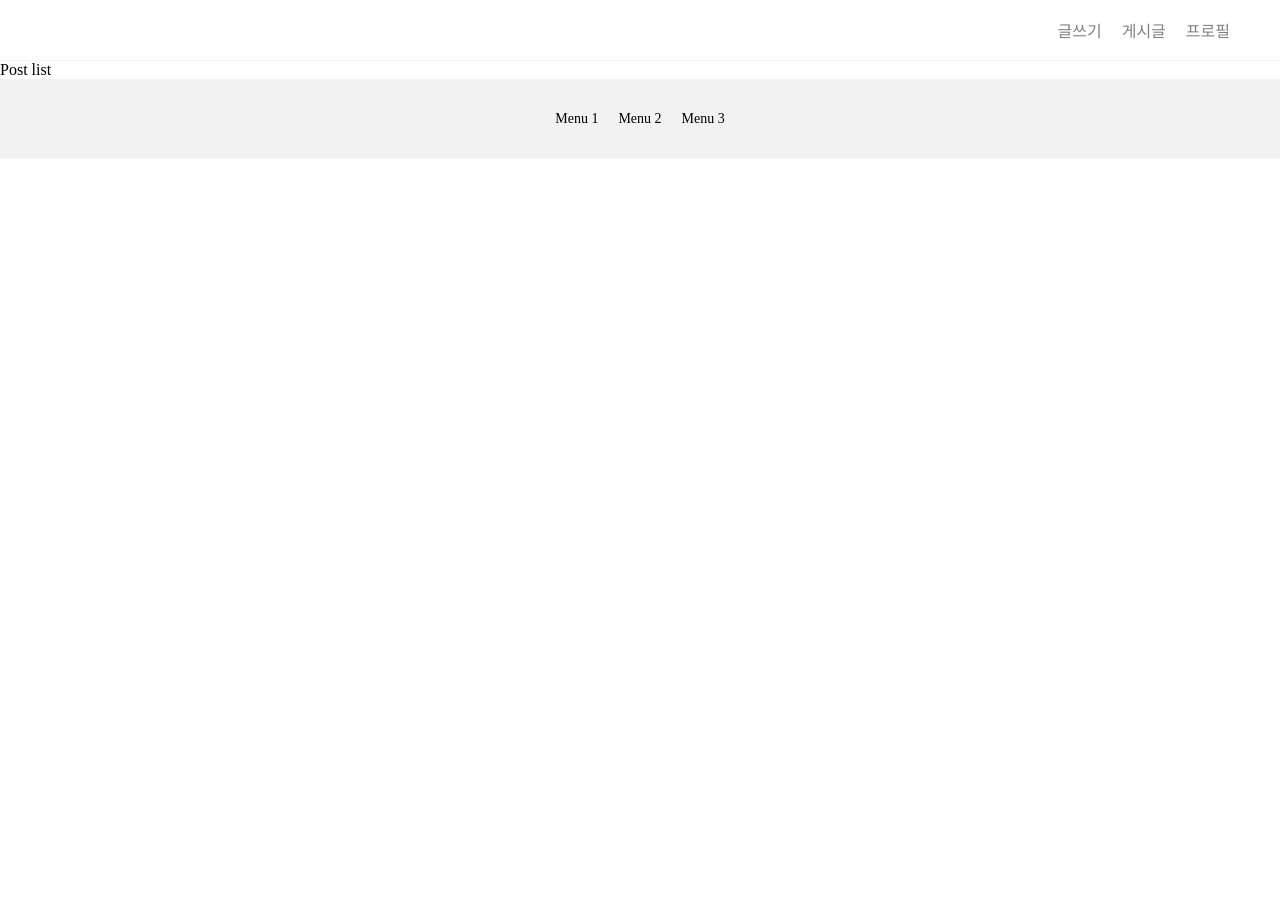
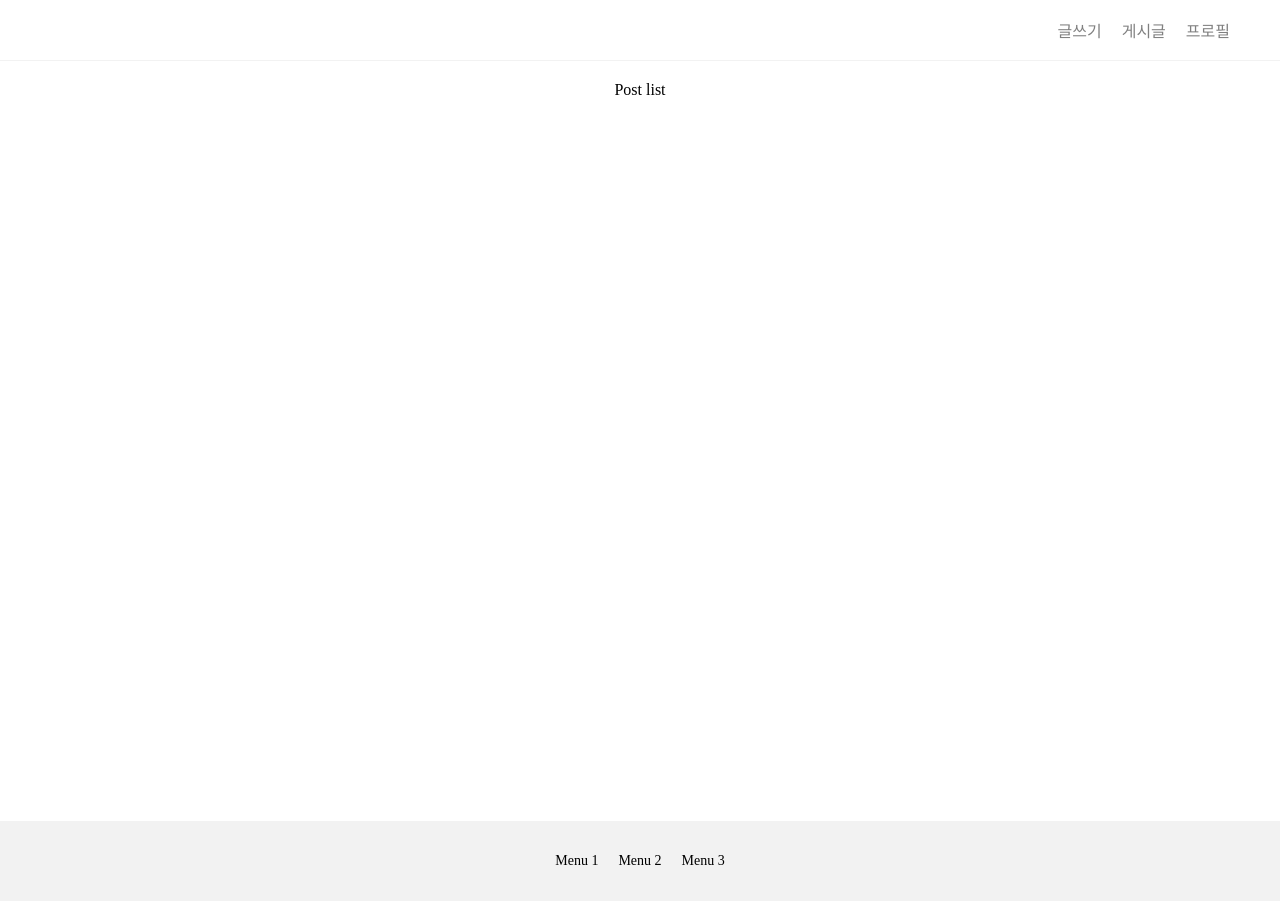
Before and after one commit to choiseona/onlineLecture, a React (Vite) app: page / in a window 1280 px wide. Before the commit the page ends 800 px from the top, so only its background shows below. Built offline with nearby package versions, Linux system fonts and the light colour scheme.

Commit message:
post-list css

```diff
--- a/src/index.css
+++ b/src/index.css
@@ -33,3 +33,9 @@ footer {
   justify-content: center;
   gap: 20px;
 }
+
+.post-list {
+  min-height: 90vh;
+  padding: 20px 40px;
+  text-align: center;
+}
```
